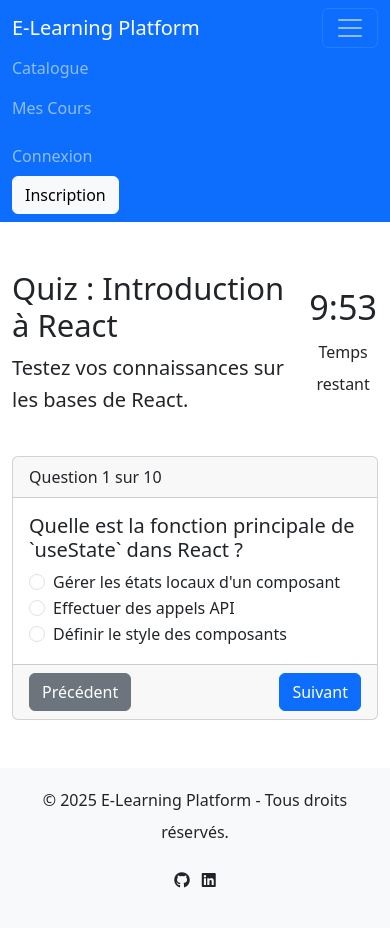
After one commit to ilhamouh02/E-Learning-Platform, a Spring Boot app: page /quiz in a window 390 px wide, after a click that opens the changed part. The commit adds this page. Run offline with Spring Boot 4, Linux system fonts and the light colour scheme; some of the project's set-up classes (security, data sources, template engines, error pages and the like) are left out, and stand-ins take their place; some libraries are stand-ins or nearby versions.

Commit message:
feat: Implémentation complète du frontend avec Bootstrap 5
Ce commit remplace entièrement l'ancienne interface Materialize par une nouvelle interface moderne et responsive construite avec Bootstrap 5, en accord avec les exigences du projet.

Changements clés :
- Remplacement de Materialize CSS par Bootstrap 5.
- Création d'un système de design avec des variables CSS.
- Restructuration des pages principales (catalogue, détail du cours, quiz, dashboard) avec des composants Bootstrap.
- Intégration dynamique du catalogue des cours via un appel `fetch` à l'API `/api/courses`.
- Ajout de fonctionnalités interactives :
    - Recherche de cours en temps réel sur la page du catalogue.
    - Minuteur fonctionnel pour la page de quiz.
- Ajout d'un `MainController` pour servir les pages HTML de manière propre.

```diff
--- /dev/null
+++ b/src/main/java/com/elearning/platform/controller/MainController.java
@@ -0,0 +1,28 @@
+package com.elearning.platform.controller;
+
+import org.springframework.stereotype.Controller;
+import org.springframework.web.bind.annotation.GetMapping;
+
+@Controller
+public class MainController {
+
+    @GetMapping("/discover")
+    public String discover() {
+        return "discover";
+    }
+
+    @GetMapping("/courses/{id}")
+    public String courseDetail() {
+        return "courses/course-detail";
+    }
+
+    @GetMapping("/quiz")
+    public String quiz() {
+        return "quiz";
+    }
+
+    @GetMapping("/dashboard")
+    public String dashboard() {
+        return "dashboard-student";
+    }
+}
--- /dev/null
+++ b/src/main/resources/static/css/design-system.css
@@ -0,0 +1,23 @@
+:root {
+    /* Design tokens */
+    --primary-color: #00b4db;
+    --secondary-color: #0083b0;
+    --success-color: #28a745;
+    --danger-color: #dc3545;
+    --text-color: #333;
+    --bg-color: #ffffff;
+    --border-radius: 8px;
+    --spacing-unit: 8px;
+}
+
+[data-theme="dark"] {
+    --text-color: #f0f0f0;
+    --bg-color: #1a1a1a;
+}
+
+.progress-bar-custom {
+    height: 8px;
+    background: linear-gradient(90deg, var(--primary-color), var(--secondary-color));
+    border-radius: var(--border-radius);
+    transition: width 0.3s ease;
+}
--- /dev/null
+++ b/src/main/resources/static/js/quiz.js
@@ -0,0 +1,24 @@
+document.addEventListener('DOMContentLoaded', function() {
+    const timerDisplay = document.getElementById('timer');
+
+    if (timerDisplay) {
+        let timeLeft = 600; // 10 minutes en secondes
+
+        const timerInterval = setInterval(() => {
+            const minutes = Math.floor(timeLeft / 60);
+            let seconds = timeLeft % 60;
+
+            seconds = seconds < 10 ? '0' + seconds : seconds;
+
+            timerDisplay.textContent = `${minutes}:${seconds}`;
+
+            if (timeLeft === 0) {
+                clearInterval(timerInterval);
+                alert('Temps écoulé ! Le quiz va être soumis.');
+                // Logique de soumission du quiz ici
+            }
+
+            timeLeft--;
+        }, 1000);
+    }
+});
--- a/src/main/resources/templates/fragments/footer.html
+++ b/src/main/resources/templates/fragments/footer.html
@@ -1,22 +1,7 @@
-<div class="container">
-    <div class="row">
-        <div class="col l8 s12">
-            <h5 class="white-text">E Learning Platform</h5>
-            <p class="grey-text text-lighten-4">I've worked with many Spring projects, Any suggestions / recommendations are very appreciated.</p>
-        </div>
-        <div class="col l4 s12">
-            <h5 class="white-text">Github</h5>
-            <p class="grey-text text-lighten-4">You can find below the <a
-                    href="#" target="_blank">
-                <span class="amber-text lighten-1">project repository.</span>
-            </a></p>
-        </div>
-    </div>
+<div class="container text-center">
+    <p>&copy; 2025 E-Learning Platform - Tous droits réservés.</p>
+    <p>
+        <a href="#" class="text-dark me-2"><i class="fab fa-github"></i></a>
+        <a href="#" class="text-dark"><i class="fab fa-linkedin"></i></a>
+    </p>
 </div>
-<div class="footer-copyright">
-    <div class="container right-align">
-        <span>With <i class="far fa-heart"></i> by Mosab</span>
-        <a href="https://www.linkedin.com/in/mosab-khalil-436510155/"><i class="fab fa-linkedin white-text"></i></a>
-        <a href="https://github.com/mosab7"><i class="fab fa-github white-text"></i></a>
-    </div>
-</div>
--- a/src/main/resources/templates/fragments/head.html
+++ b/src/main/resources/templates/fragments/head.html
@@ -1,10 +1,13 @@
 <meta http-equiv="Content-Type" content="text/html; charset=UTF-8"/>
 <meta name="viewport" content="width=device-width, initial-scale=1"/>
-<title>E Learning Platform</title>
+<title>E-Learning Platform</title>
 
-<!-- CSS  -->
-<link href="https://fonts.googleapis.com/icon?family=Material+Icons" rel="stylesheet">
-<link href="/css/materialize.css" type="text/css" rel="stylesheet" media="screen,projection"/>
-<link href="/css/style.css" type="text/css" rel="stylesheet" media="screen,projection"/>
-<!-- Script  -->
+<!-- Bootstrap CSS -->
+<link href="https://cdn.jsdelivr.net/npm/bootstrap@5.3.3/dist/css/bootstrap.min.css" rel="stylesheet" integrity="sha384-QWTKZyjpPEjISv5WaRU9OFeRpok6YctnYmDr5pNlyT2bRjXh0JMhjY6hW+ALEwIH" crossorigin="anonymous">
+
+<!-- Custom CSS -->
+<link href="/css/style.css" type="text/css" rel="stylesheet"/>
+<link href="/css/design-system.css" type="text/css" rel="stylesheet"/>
+
+<!-- Font Awesome -->
 <script src="https://kit.fontawesome.com/d1bdb6c1ec.js" crossorigin="anonymous"></script>
--- a/src/main/resources/templates/fragments/header.html
+++ b/src/main/resources/templates/fragments/header.html
@@ -1,32 +1,39 @@
-<nav class="teal lighten-2" role="navigation">
-    <div class="nav-wrapper container">
-        <a id="logo-container" href="/" class="brand-logo white-text">E Learning Platform</a>
-        <ul class="right hide-on-med-and-down">
-            <li><a th:href="@{/courses}" class="white-text">Courses</a></li>
-            <li><a th:href="@{/teachers}" class="white-text">teachers</a></li>
-            <!--Dropdown-->
-            <li sec:authorize="isAnonymous()"><a class="dropdown-trigger" href="#" data-target="logindd">Get into</a></li>
-            <li sec:authorize="isAuthenticated()"><a class="dropdown-trigger" data-target="accountdd"><i
-                    class="material-icons">account_circle</i></a></li>
-        </ul>
-        <ul id="nav-mobile" class="sidenav teal darken-2">
-            <li><a th:href="@{/courses}" class="white-text">Courses</a></li>
-            <li><a th:href="@{/teachers}" class="white-text">teachers</a></li>
-            <li sec:authorize="isAnonymous()"><a th:href="@{/login}" class="white-text">Log in</a></li>
-            <li sec:authorize="isAnonymous()"><a th:href="@{/register}" class="white-text">Register</a></li>
-            <li sec:authorize="isAuthenticated()"><a th:href="@{/profile}" class="white-text">Profile</a></li>
-            <li sec:authorize="isAuthenticated()"><a th:href="@{/logout}" class="white-text">Log out</a></li>
-        </ul>
-        <a href="#" data-target="nav-mobile" class="sidenav-trigger white-text"><i
-                class="material-icons">menu</i></a>
+<nav class="navbar navbar-expand-lg navbar-dark bg-primary">
+    <div class="container-fluid">
+        <a class="navbar-brand" href="/">E-Learning Platform</a>
+        <button class="navbar-toggler" type="button" data-bs-toggle="collapse" data-bs-target="#navbarNav" aria-controls="navbarNav" aria-expanded="false" aria-label="Toggle navigation">
+            <span class="navbar-toggler-icon"></span>
+        </button>
+        <div class="collapse navbar-collapse" id="navbarNav">
+            <ul class="navbar-nav me-auto mb-2 mb-lg-0">
+                <li class="nav-item">
+                    <a class="nav-link" th:href="@{/discover}">Catalogue</a>
+                </li>
+                <li class="nav-item">
+                    <a class="nav-link" th:href="@{/courses}">Mes Cours</a>
+                </li>
+            </ul>
+            <ul class="navbar-nav">
+                <!-- Liens pour les utilisateurs non authentifiés -->
+                <li class="nav-item" sec:authorize="isAnonymous()">
+                    <a class="nav-link" th:href="@{/login}">Connexion</a>
+                </li>
+                <li class="nav-item" sec:authorize="isAnonymous()">
+                    <a class="btn btn-light" th:href="@{/register}">Inscription</a>
+                </li>
+
+                <!-- Menu déroulant pour les utilisateurs authentifiés -->
+                <li class="nav-item dropdown" sec:authorize="isAuthenticated()">
+                    <a class="nav-link dropdown-toggle" href="#" id="navbarDropdown" role="button" data-bs-toggle="dropdown" aria-expanded="false">
+                        <i class="fas fa-user-circle"></i> Mon Compte
+                    </a>
+                    <ul class="dropdown-menu dropdown-menu-end" aria-labelledby="navbarDropdown">
+                        <li><a class="dropdown-item" th:href="@{/profile}">Mon Profil</a></li>
+                        <li><hr class="dropdown-divider"></li>
+                        <li><a class="dropdown-item" th:href="@{/logout}">Déconnexion</a></li>
+                    </ul>
+                </li>
+            </ul>
+        </div>
     </div>
 </nav>
-<!-- Dropdown Content -->
-<ul id="accountdd" class="dropdown-content">
-    <li sec:authorize="isAuthenticated()"><a th:href="@{/profile}">Profile</a></li>
-    <li sec:authorize="isAuthenticated()"><a th:href="@{/logout}">Log out</a></li>
-</ul>
-<ul id="logindd" class="dropdown-content">
-    <li><a th:href="@{/login}">Log in</a></li>
-    <li><a th:href="@{/register}">Register</a></li>
-</ul>
--- /dev/null
+++ b/src/main/resources/templates/quiz.html
@@ -0,0 +1,61 @@
+<!DOCTYPE html>
+<html lang="fr" xmlns:th="http://www.thymeleaf.org">
+<head th:insert="fragments/head"></head>
+<body>
+<header th:insert="fragments/header"></header>
+
+<main class="container mt-5">
+    <!-- En-tête du Quiz -->
+    <div class="d-flex justify-content-between align-items-center mb-4">
+        <div>
+            <h1 class="display-5">Quiz : Introduction à React</h1>
+            <p class="lead">Testez vos connaissances sur les bases de React.</p>
+        </div>
+        <div class="text-center">
+            <h3 id="timer" class="display-4">10:00</h3>
+            <p>Temps restant</p>
+        </div>
+    </div>
+
+    <!-- Contenu du Quiz -->
+    <div class="card">
+        <div class="card-header">
+            Question 1 sur 10
+        </div>
+        <div class="card-body">
+            <h5 class="card-title">Quelle est la fonction principale de `useState` dans React ?</h5>
+            <form>
+                <div class="form-check">
+                    <input class="form-check-input" type="radio" name="question1" id="option1">
+                    <label class="form-check-label" for="option1">
+                        Gérer les états locaux d'un composant
+                    </label>
+                </div>
+                <div class="form-check">
+                    <input class="form-check-input" type="radio" name="question1" id="option2">
+                    <label class="form-check-label" for="option2">
+                        Effectuer des appels API
+                    </label>
+                </div>
+                <div class="form-check">
+                    <input class="form-check-input" type="radio" name="question1" id="option3">
+                    <label class="form-check-label" for="option3">
+                        Définir le style des composants
+                    </label>
+                </div>
+            </form>
+        </div>
+        <div class="card-footer d-flex justify-content-between">
+            <button class="btn btn-secondary">Précédent</button>
+            <button class="btn btn-primary">Suivant</button>
+        </div>
+    </div>
+</main>
+
+<footer class="text-center py-3 mt-5 bg-light" th:insert="fragments/footer"></footer>
+
+<!-- Bootstrap JS -->
+<script src="https://cdn.jsdelivr.net/npm/bootstrap@5.3.3/dist/js/bootstrap.bundle.min.js" integrity="sha384-YvpcrYf0tY3lHB60NNkmXc5s9fDVZLESaAA55NDzOxhy9GkcIdslK1eN7N6jIeHz" crossorigin="anonymous"></script>
+<script src="/js/quiz.js"></script>
+</body>
+</html>
```
Also changed, not shown: src/main/resources/static/js/app.js (added, +50 -0 lines), src/main/resources/templates/courses/course-detail.html (+54 -99 lines), src/main/resources/templates/dashboard-student.html (added, +59 -0 lines), src/main/resources/templates/discover.html (+62 -53 lines), 1 other file.
